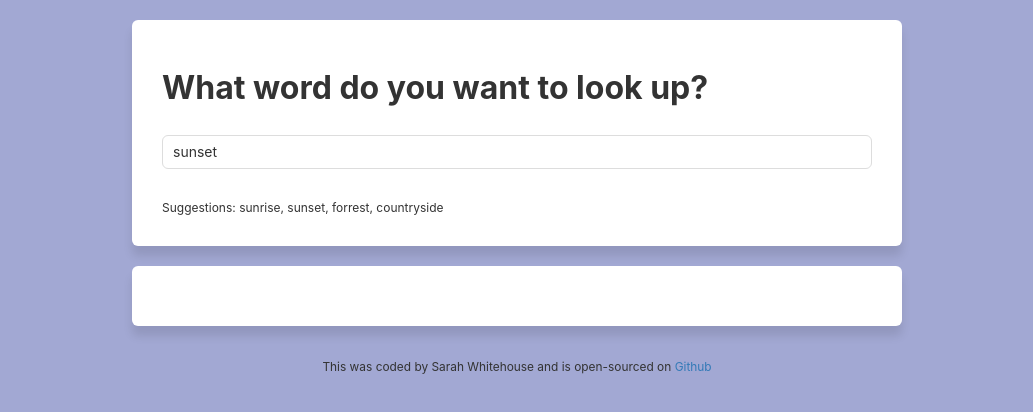
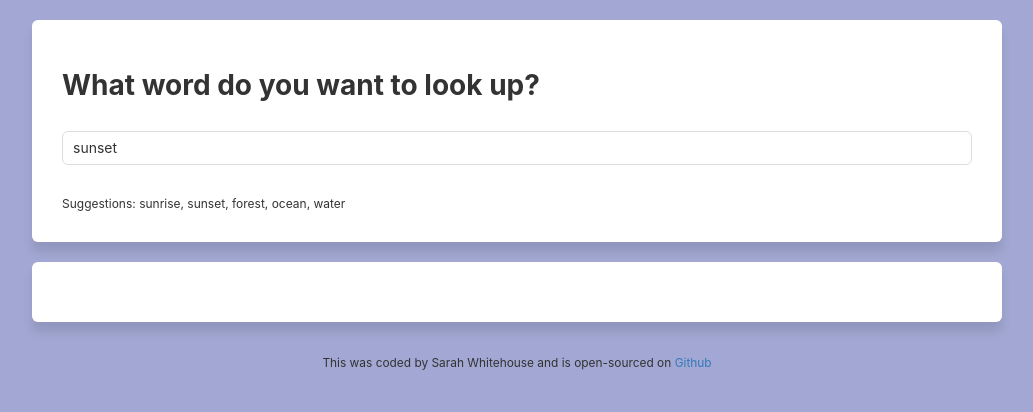
Before and after one commit to sarahwhitehouse17/dictionary-project, a React (Create React App) app: page / in a window 1280 px wide. Shown: the top 412 px of the page, without its empty margins (123-1156 px from the left). Built offline with nearby package versions, Linux system fonts and the light colour scheme; no server answers.

Commit message:
Final styling adjustments

```diff
--- a/src/App.css
+++ b/src/App.css
@@ -10,5 +10,5 @@ body {
 .App .container {
   margin: 0 auto;
   display: block;
-  width: 800px;
+  width: 1000px;
 }
--- a/src/Dictionary.css
+++ b/src/Dictionary.css
@@ -9,11 +9,11 @@
   margin: 20px 0;
   background-color: white;
   box-shadow: 0 10px 10px rgb(0 0 0 / 10%);
-  max-width: 800px;
+  max-width: 1000px;
 }
 
 .Dictionary h1 {
-  font-size: 32px;
+  font-size: 28px;
   font-weight: bold;
 }
 
--- a/src/Dictionary.js
+++ b/src/Dictionary.js
@@ -69,7 +69,7 @@ export default function Dictionary(props) {
             ></input>
           </form>
           <div className="hint">
-            Suggestions: sunrise, sunset, forrest, countryside
+            Suggestions: sunrise, sunset, forest, ocean, water
           </div>
         </section>
         <section>
--- a/src/Photos.css
+++ b/src/Photos.css
@@ -3,7 +3,7 @@
   grid-template-columns: repeat(3, 1fr);
   gap: 20px;
   width: 100%;
-  max-width: 800px;
+  max-width: 1000px;
   margin: 0 auto;
   padding: 0;
 }
```
